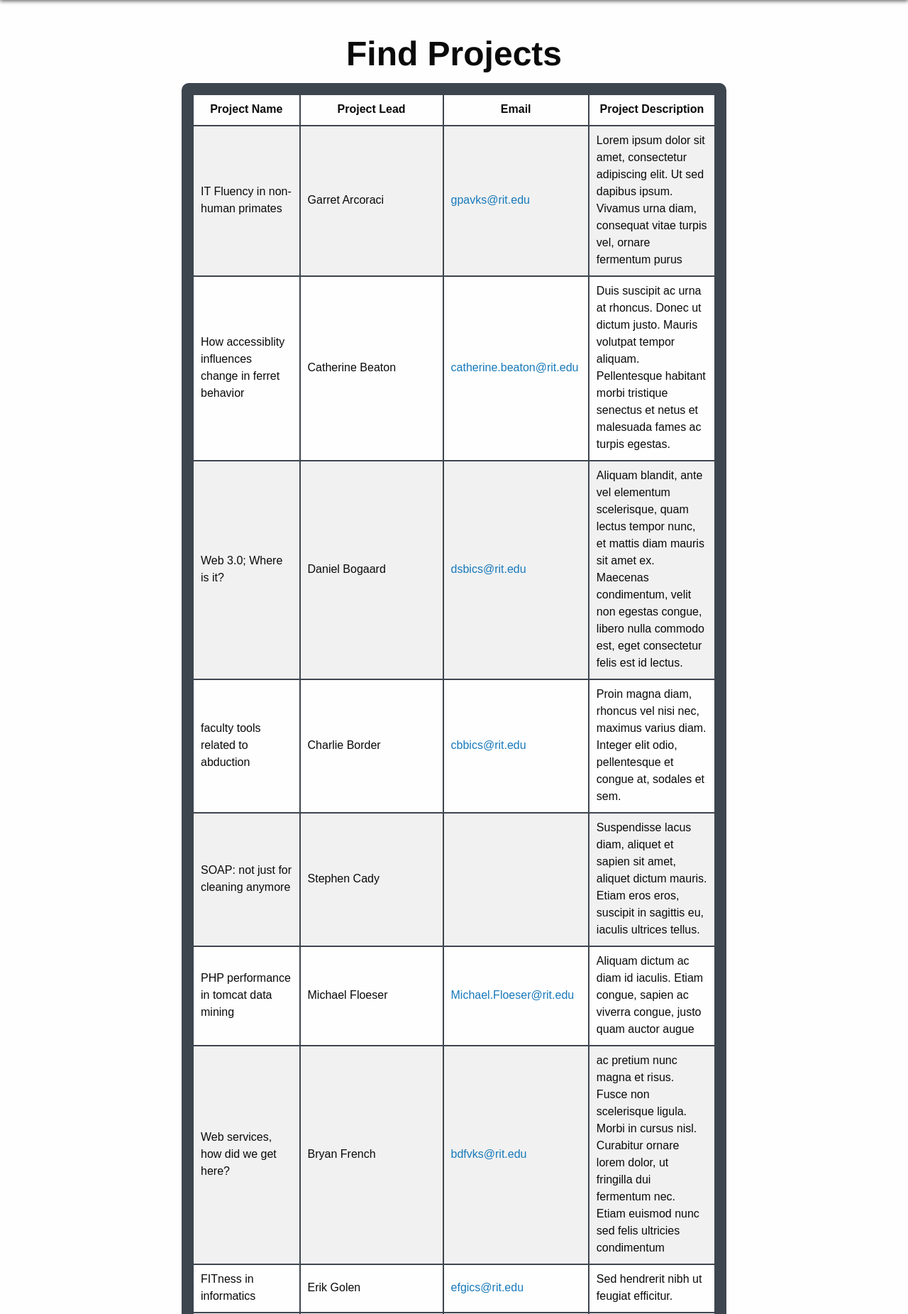
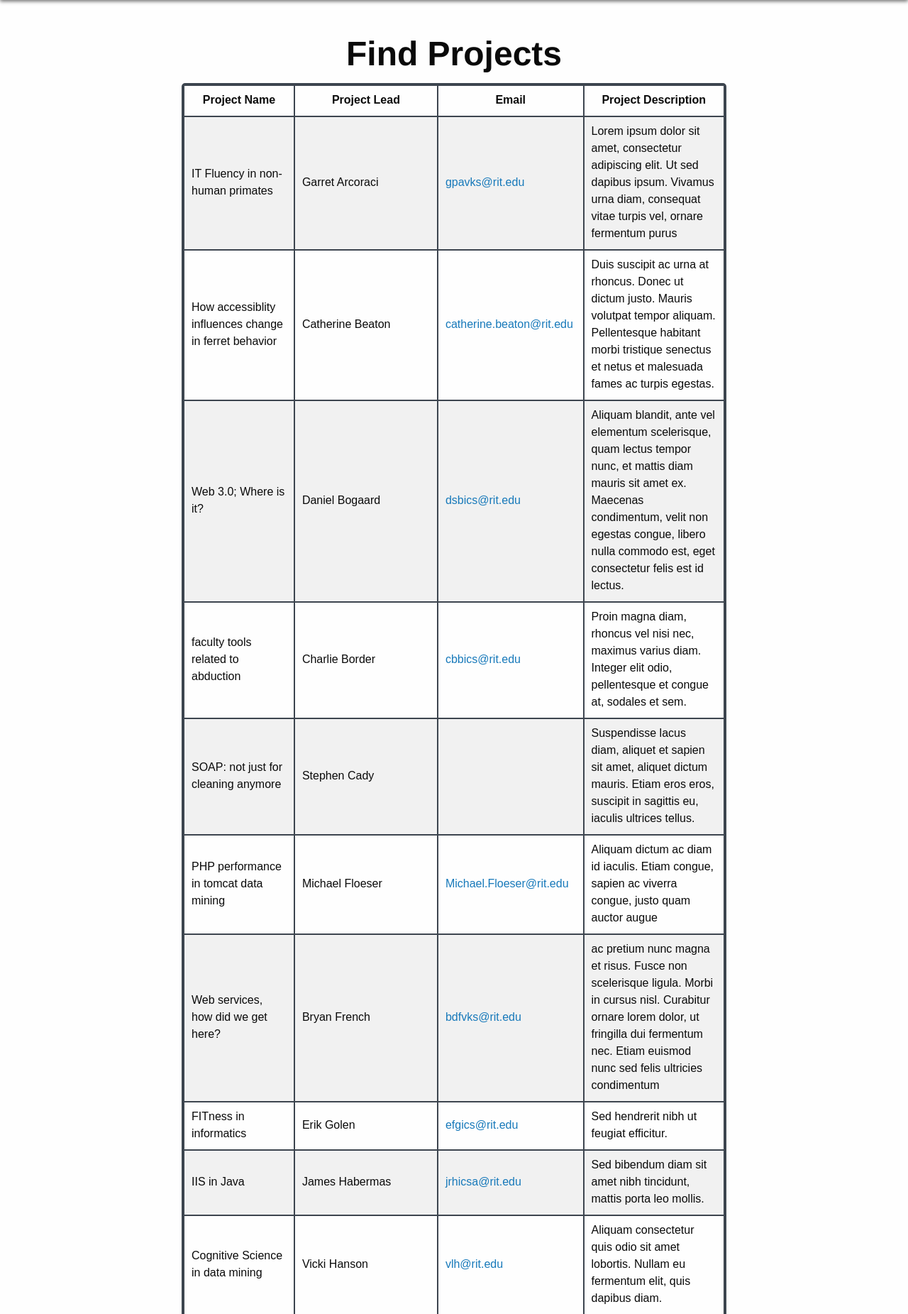
Before and after one commit to dmoore092/ISTE330FacultyResearchDB, a PHP site: page /findProject.php in a window 1280 px wide. Shown: the part 54-1905 px from the top of the page at 71% size. Run offline with PHP 8.4, Linux system fonts and the light colour scheme; data comes from the database, SQL or seed files in the repository; data that the repository does not hold is empty; some libraries are stand-ins or nearby versions.

Commit message:
fixing myproject.php for public

```diff
--- a/assets/css/findProjectStyle.css
+++ b/assets/css/findProjectStyle.css
@@ -3,8 +3,8 @@ table{
     width: 60%;
     margin: auto;
     background-color: #3d454f;
-    border: 15px solid #3d454f;
-    border-radius: 10px;
+    border: 2px solid #3d454f;
+    border-radius: 5px;
 }
 th:nth-of-type(2){
     width: 200px;
```
